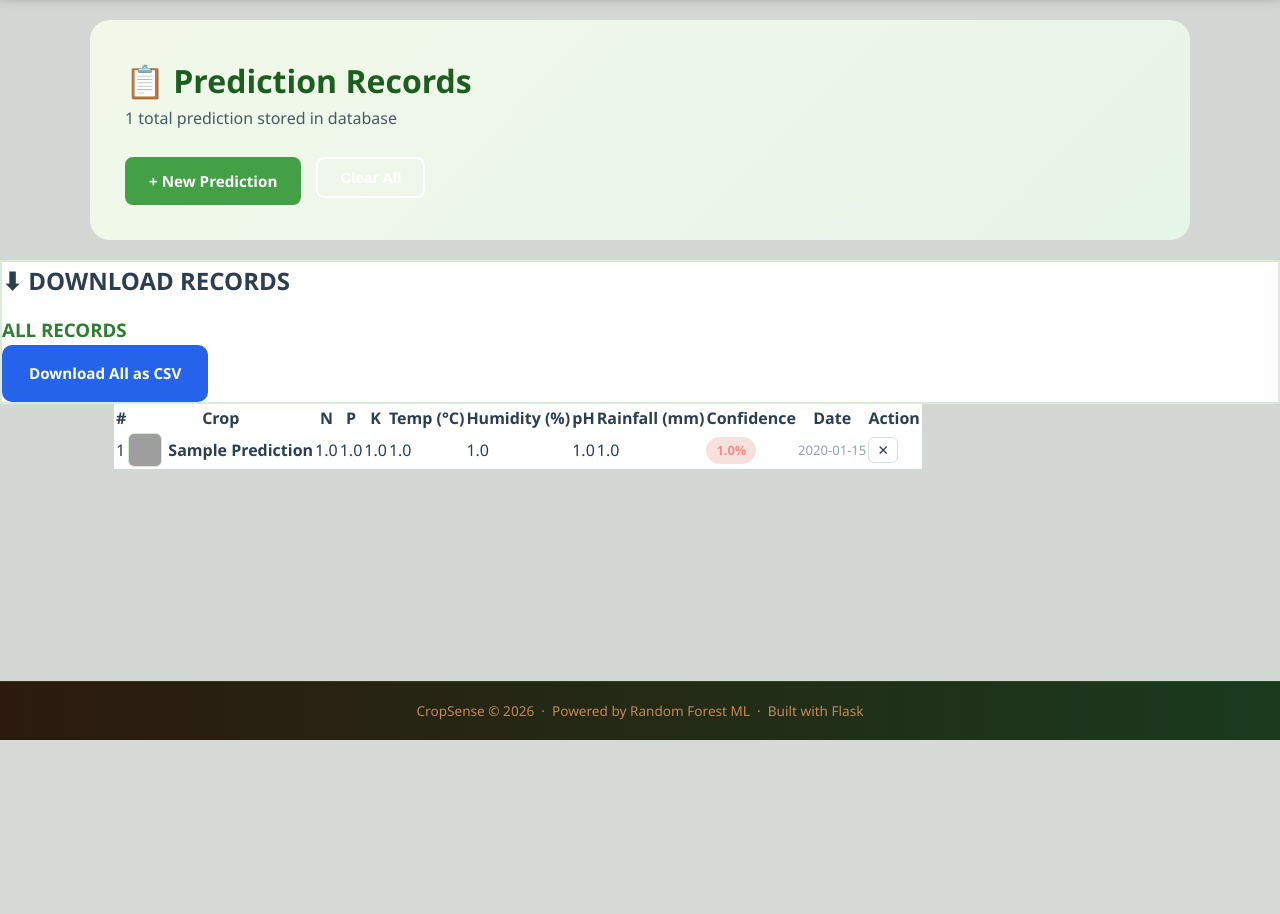
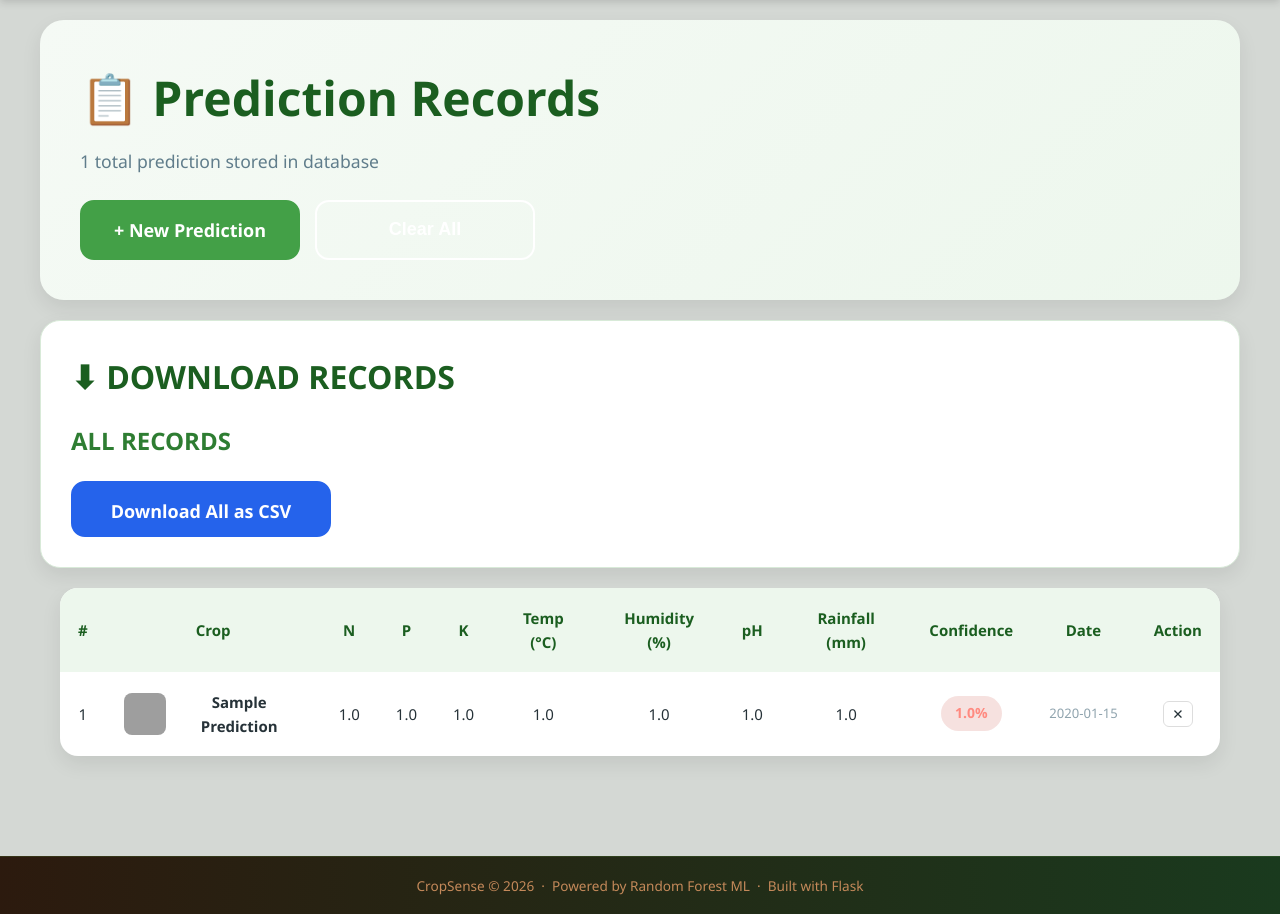
Before and after one commit to rtarun7879-byte/Veltech-Summer-Internship, a Flask app: page /records in a window 1280 px wide. Shown: the part 60-974 px from the top of the page. Before the commit the page ends 800 px from the top, so only its background shows below. Run offline with Flask 3, Linux system fonts and the light colour scheme; the visitor is signed in with stand-in values (Sample User, id 1); tables that the repository leaves empty hold one stand-in row (values such as "Sample post"); parts of the project's set-up code (start-up, migrations or seed data) failed here and were passed over; grey boxes are pictures that could not be loaded.

Commit message:
Update style.css

```diff
--- a/CropSense/static/css/style.css
+++ b/CropSense/static/css/style.css
@@ -500,62 +520,59 @@ body {
     padding: 0 24px;
 }
 
-.table-wrap {
-    max-width: 1100px;
-    margin: 0 auto;
-    padding: 0 24px 40px;
-    overflow-x: auto;
+.table-wrap{
+    max-width:1200px;
+    margin:20px auto;
+    padding:0 20px 40px;
+    overflow-x:auto;
 }
 
 table{
+    width:100%;
+    border-collapse:collapse;
     background:#ffffff;
-}
-    border-radius: var(--radius);
-    overflow: hidden;
-    box-shadow: var(--shadow-md);
-    margin: 0;
+    border-radius:18px;
+    overflow:hidden;
+    box-shadow:0 8px 20px rgba(0,0,0,0.08);
 }
 
 th{
-    background:#e8f5e9;
+    background:#edf7ed;
     color:#1b5e20;
     font-weight:700;
+    padding:18px;
+    text-align:center;
+    font-size:15px;
 }
 
-    color: #f5f0e8;
-    padding: 12px 14px;
-    text-align: left;
-    font-size: 0.8rem;
-    text-transform: uppercase;
-    letter-spacing: 0.4px;
-    white-space: nowrap;
-}
-
-td {
-    padding: 11px 14px;
-    font-size: 0.88rem;
-    border-bottom: 1px solid var(--border);
+td{
+    padding:18px;
+    text-align:center;
+    font-size:15px;
+    border-bottom:1px solid #eeeeee;
     color:#263238;
 }
 
-tr:last-child td { border-bottom: none; }
-tr:hover td {background: rgba(118,196,66,0.08);}
-
-.crop-cell {
-    display: flex;
-    align-items: center;
-    gap: 6px;
-    font-weight: 600;
-    white-space: nowrap;
+tr:last-child td{
+    border-bottom:none;
 }
 
-.crop-thumb {
-    width: 34px;
-    height: 34px;
-    object-fit: cover;
-    border-radius: 6px;
-    border: 1px solid var(--border);
-    vertical-align: middle;
+tr:hover td{
+    background:#f8fbf8;
+}
+.crop-cell{
+    display:flex;
+    align-items:center;
+    justify-content:center;
+    gap:10px;
+    font-weight:600;
+}
+
+.crop-thumb{
+    width:42px;
+    height:42px;
+    object-fit:cover;
+    border-radius:8px;
 }
 
 .crop-emoji-fallback {
@@ -565,16 +582,17 @@ tr:hover td {background: rgba(118,196,66,0.08);}
 
 .date-cell { color: var(--text-light); font-size: 0.82rem; white-space: nowrap; }
 
-.conf-pill {
-    display: inline-block;
-    padding: 3px 10px;
-    border-radius: 20px;
-    font-size: 0.8rem;
-    font-weight: 700;
+.conf-pill{
+    display:inline-block;
+    padding:6px 14px;
+    border-radius:20px;
+    font-size:14px;
+    font-weight:700;
 }
-.conf-pill.high {     background: rgba(118,196,66,0.15);
-    color: #76c442;
- }
+.conf-pill.high{
+    background:#e8f5e9;
+    color:#2e7d32;
+}
 .conf-pill.mid  { background: rgba(232,184,75,0.15); color: #e8b84b; }
 .conf-pill.low  {  background: rgba(196,57,43,0.15);
     color: #ff8a80;
@@ -777,24 +795,28 @@ tr:hover td {background: rgba(118,196,66,0.08);}
 /* ===== RECORDS PAGE HERO ===== */
 
 .records-hero{
-    max-width:1100px;
+    max-width:1200px;
     margin:20px auto;
-    padding:35px;
-    border-radius:20px;
+    padding:40px;
+    border-radius:24px;
     background:linear-gradient(
-    135deg,
-    #f1f8e9,
-    #e8f5e9
-);
-    color:white;
+        135deg,
+        #f5faf5,
+        #edf7ed
+    );
+    box-shadow:0 8px 20px rgba(0,0,0,0.08);
 }
 
 .records-hero h1{
     color:#1b5e20;
+    font-size:3rem;
+    font-weight:800;
+    margin-bottom:10px;
 }
 
 .records-hero p{
-    color:#455a64;
+    color:#607d8b;
+    font-size:1.1rem;
 }
 
 
@@ -805,24 +827,68 @@ tr:hover td {background: rgba(118,196,66,0.08);}
     flex-wrap:wrap;
 }
 
+.records-hero-actions .btn{
+    min-width:220px;
+    height:60px;
+    border-radius:14px;
+    font-size:18px;
+    font-weight:600;
+}
+
 /* ===== DOWNLOAD CARD ===== */
 
 .download-card{
     background:#ffffff;
-    border:2px solid #d8ead8;
-}
-    border:2px solid #d1e7d4;
-    border-radius:18px;
-    padding:25px;
-    box-shadow:0 2px 8px rgba(0,0,0,0.08);
+    border:1px solid #d8ead8;
+    border-radius:20px;
+    padding:30px;
+    box-shadow:0 8px 20px rgba(0,0,0,0.08);
+    max-width:1200px;
+    margin:20px auto;
 }
 
 .download-card h2{
     color:#1b5e20;
+    font-size:2rem;
+    font-weight:700;
+    margin-bottom:20px;
 }
 .download-section{
     margin-top:15px;
 }
 .download-section h3{
     color:#2e7d32;
+    font-size:1.5rem;
+    margin-bottom:20px;
 }
+
+.download-section .csv-btn{
+    min-width:260px;
+    height:56px;
+    border-radius:14px;
+    font-size:18px;
+    font-weight:600;
+}
+
+.result-layout{
+    display:grid;
+    grid-template-columns:2fr 1fr;
+    gap:30px;
+    align-items:start;
+    max-width:1200px;
+    margin:20px auto;
+}
+
+.left-panel{
+    width:100%;
+}
+
+.right-panel{
+    width:100%;
+}
+
+@media(max-width:768px){
+    .result-layout{
+        grid-template-columns:1fr;
+    }
+}
```
Also changed, not shown: other parts of CropSense/static/css/style.css (+28 -8 lines).
